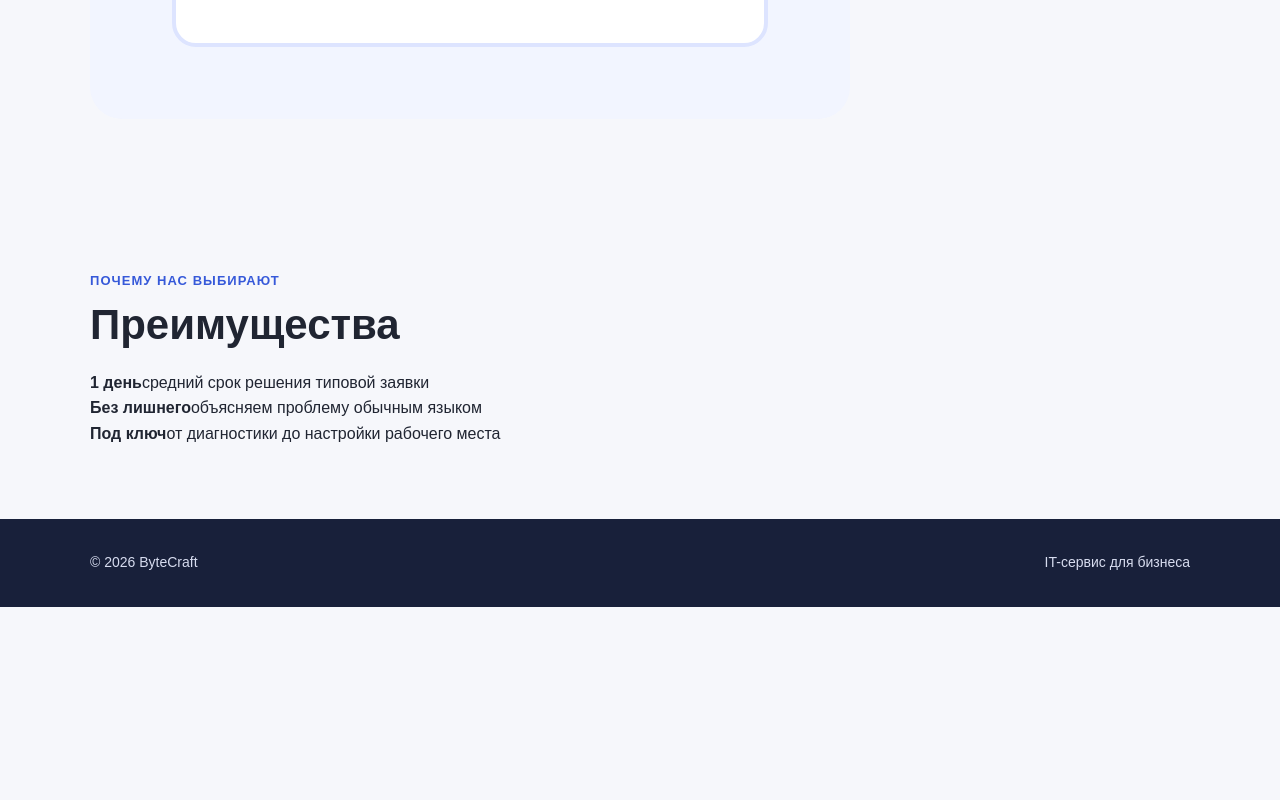
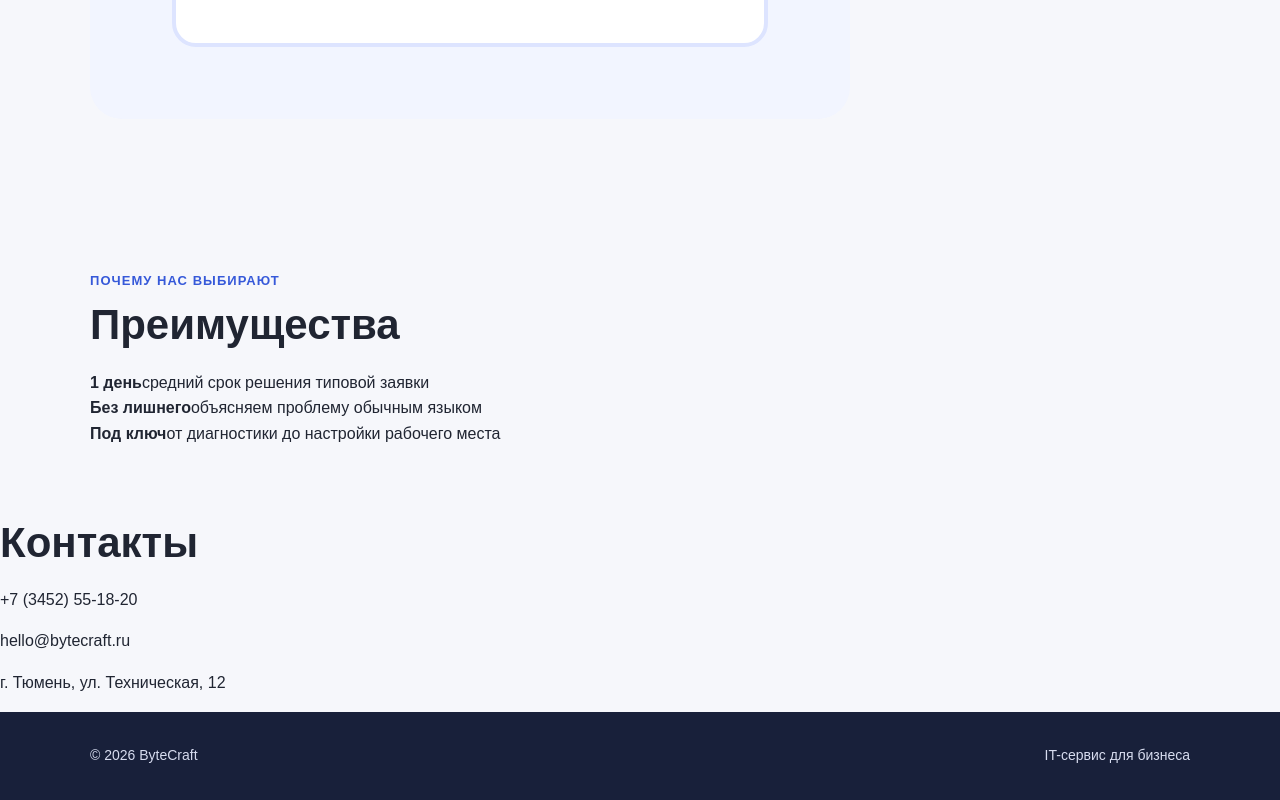
Before and after one commit to kotgrub/web-project, a plain HTML site: page index.html in a window 1280 px wide. Shown: the part 1692-2492 px from the top of the page. Before the commit the page ends 2299 px from the top, so only its background shows below. Drawn offline with Linux system fonts and the light colour scheme; files whose address does not match are found by name.

Commit message:
Добавление раздела Контакты в index.html

```diff
--- a/index.html
+++ b/index.html
@@ -15,6 +15,7 @@
         <a href="#about">О компании</a>
         <a href="#advantages">Преимущества</a>
         <!-- Студент A: добавьте сюда пункт меню «Контакты» -->
+        <a href="#contacts">Контакты</a>
       </nav>
     </div>
   </header>
@@ -91,6 +92,13 @@
          Reviewer должен заметить нарушение требования и попросить сделать e-mail кликабельным через mailto:.
       7. После замечания исправьте это отдельным коммитом.
     -->
+
+    <section id="contacts" href="#contacts">
+      <h2>Контакты</h2>
+      <p>+7 (3452) 55-18-20</p>
+      <p>hello@bytecraft.ru</p>
+      <p>г. Тюмень, ул. Техническая, 12</p>
+    </section>
   </main>
 
   <footer class="site-footer">
```
